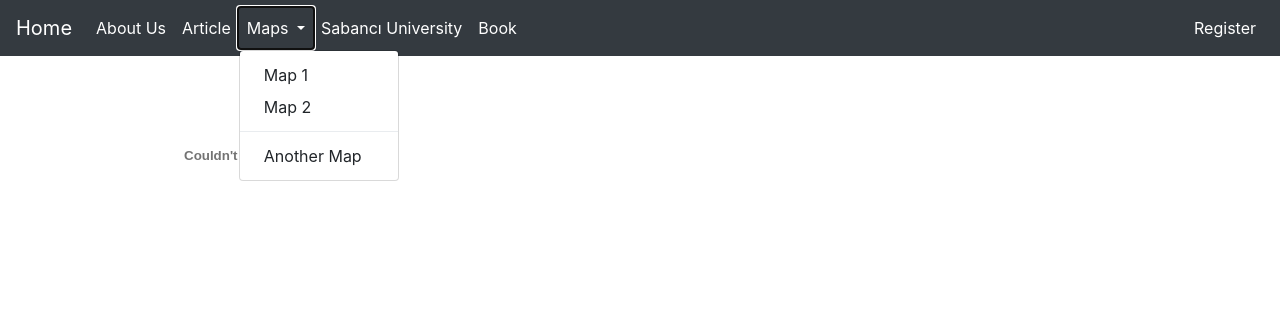
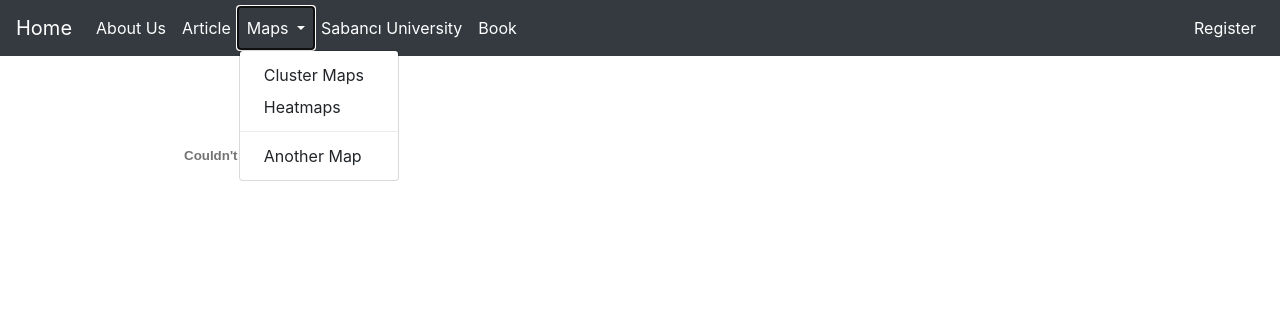
Before and after one commit to orkngkc/pureWebsiteFlask, a Flask app: page /book in a window 1280 px wide, after a click on "Maps". Shown: the top 316 px of the page. Run offline with Flask 3, Linux system fonts and the light colour scheme; parts of the project's set-up code (start-up, migrations or seed data) failed here and were passed over; some libraries are stand-ins or nearby versions.

Commit message:
navbar fix

```diff
--- a/templates/includes/navbar.html
+++ b/templates/includes/navbar.html
@@ -16,8 +16,8 @@
                 Maps
               </a>
               <div class="dropdown-menu" aria-labelledby="navbarDropdown">
-                <a class="dropdown-item" href="/other_maps">Map 1</a>
-                <a class="dropdown-item" href="/heatmaps">Map 2</a>
+                <a class="dropdown-item" href="/other_maps">Cluster Maps </a>
+                <a class="dropdown-item" href="/heatmaps">Heatmaps </a>
                 <div class="dropdown-divider"></div>
                 <a class="dropdown-item" href="/maps">Another Map</a>
               </div>
```
